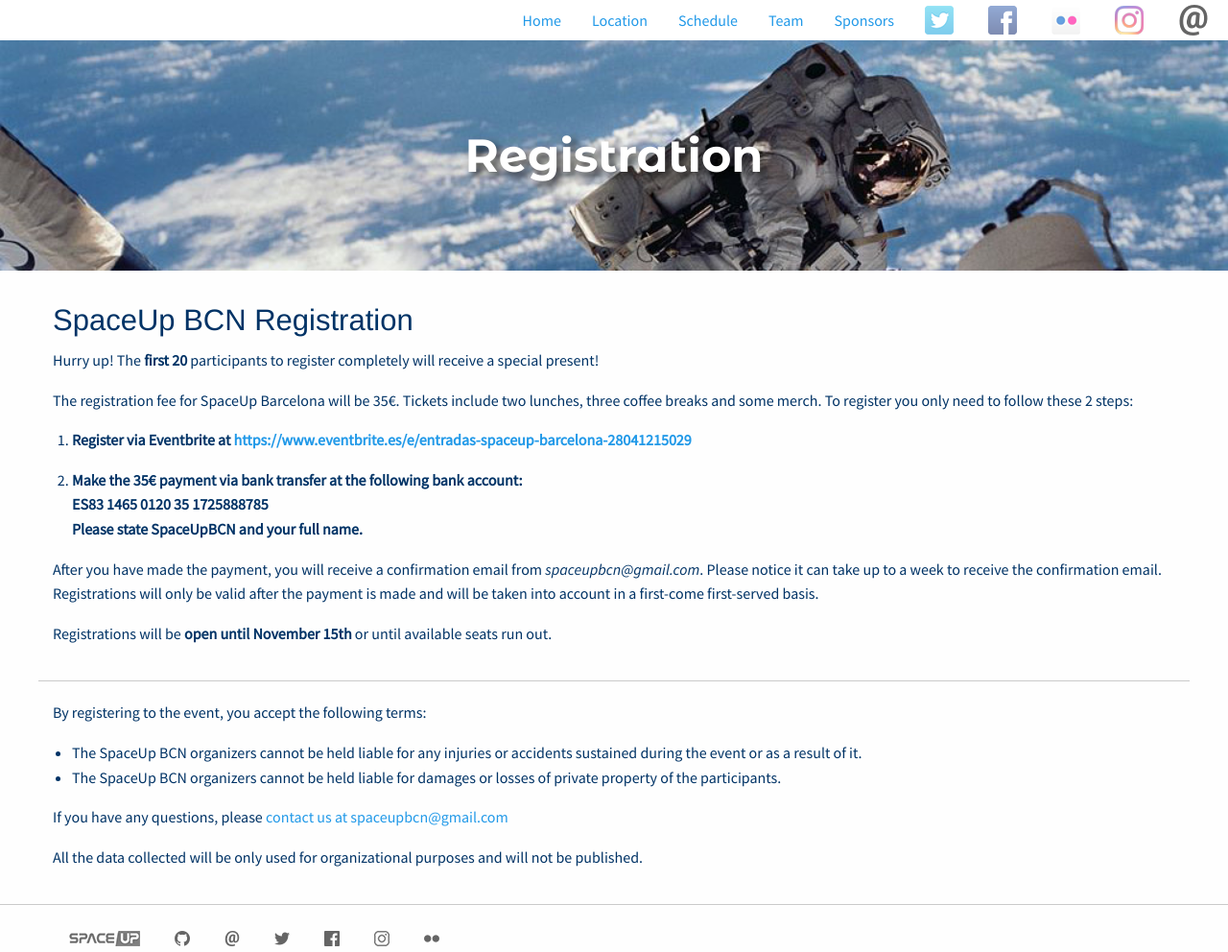
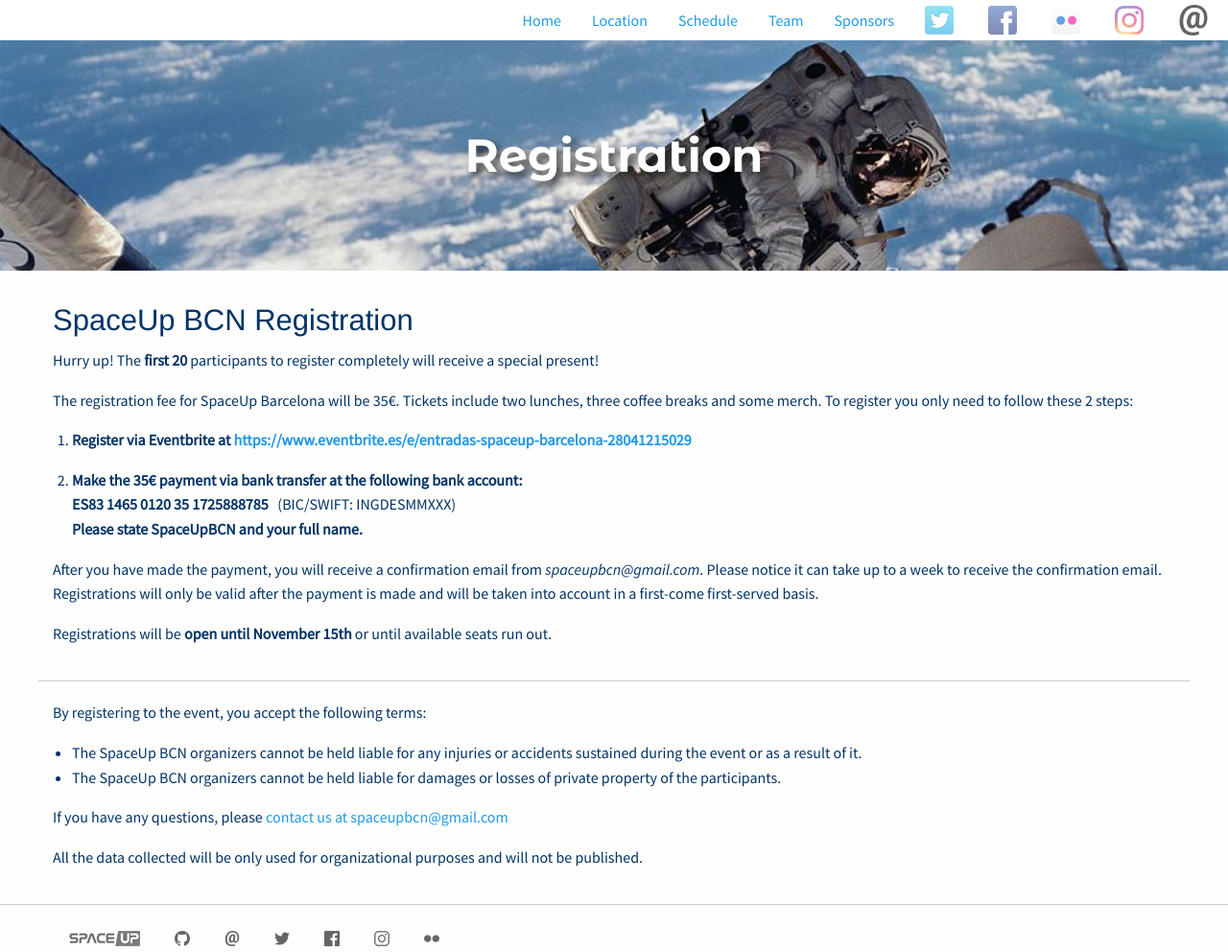
Before and after one commit to xuanxu/spaceup_bcn, a Jekyll site: the page built from registration.html, in a window 1280 px wide. Shown: the whole page at 96% size. Built offline with Jekyll 4.4.1, drawn with Linux system fonts in a browser that asks for light colours.

Commit message:
adds BIC

```diff
--- a/registration.html
+++ b/registration.html
@@ -18,7 +18,7 @@ permalink: /registration/
     <li> <p><strong>Register via Eventbrite at <a href="https://www.eventbrite.es/e/entradas-spaceup-barcelona-28041215029">https://www.eventbrite.es/e/entradas-spaceup-barcelona-28041215029</a></strong></p></li>
 
     <li> <p><strong>Make the 35€ payment via bank transfer at the following bank account: <br>
-    ES83 1465 0120 35 1725888785 <br> Please state SpaceUpBCN and your full name.</strong></p></li>
+    ES83 1465 0120 35 1725888785</strong> &nbsp; (BIC/SWIFT: INGDESMMXXX)<br> <strong>Please state SpaceUpBCN and your full name.</strong></p></li>
   </ol>
 
   <p>After you have made the payment, you will receive a confirmation email from <i>spaceupbcn@gmail.com</i>. Please notice it can take up to a week to receive the confirmation email. Registrations will only be valid after the payment is made and will be taken into account in a first-come first-served basis.</p>
```
